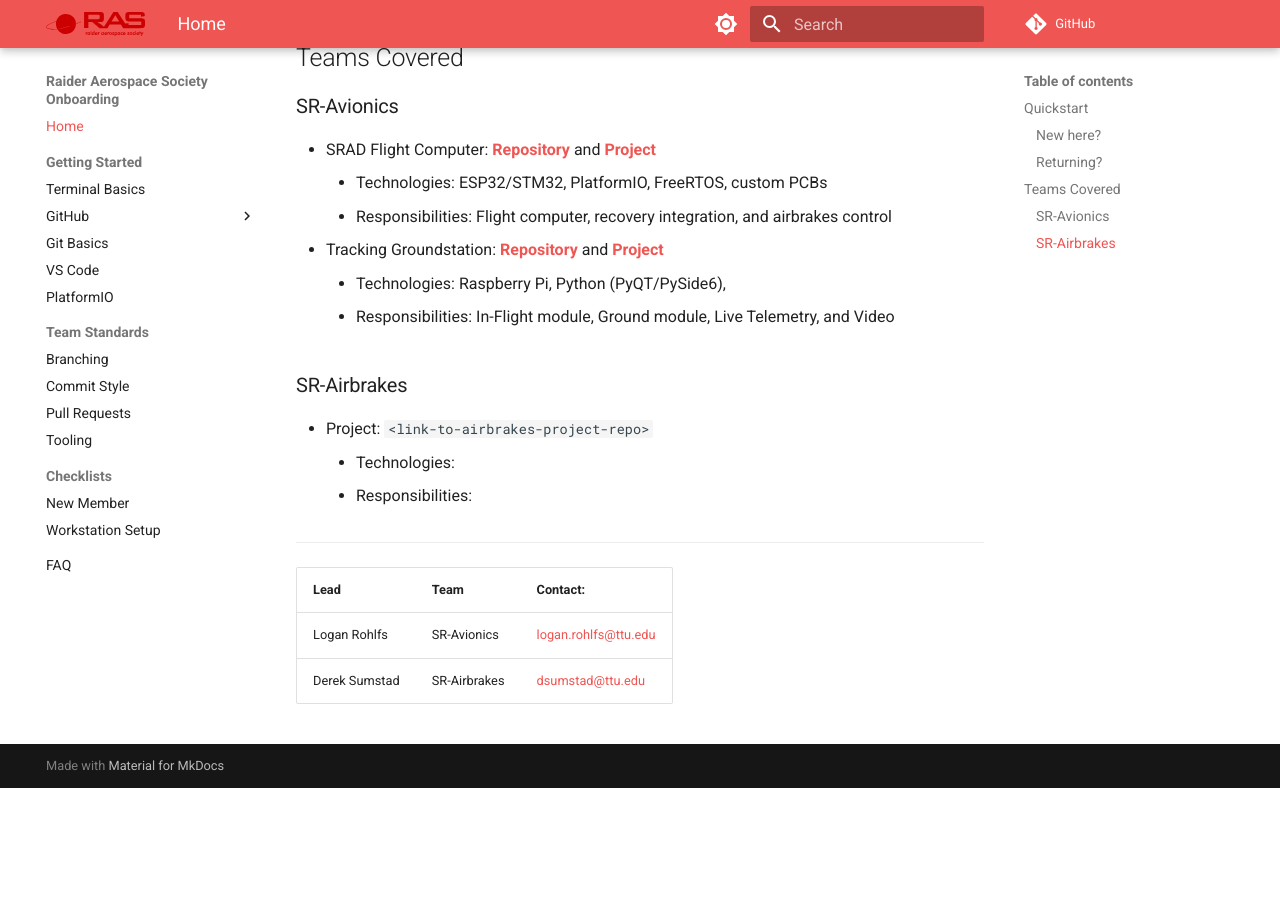
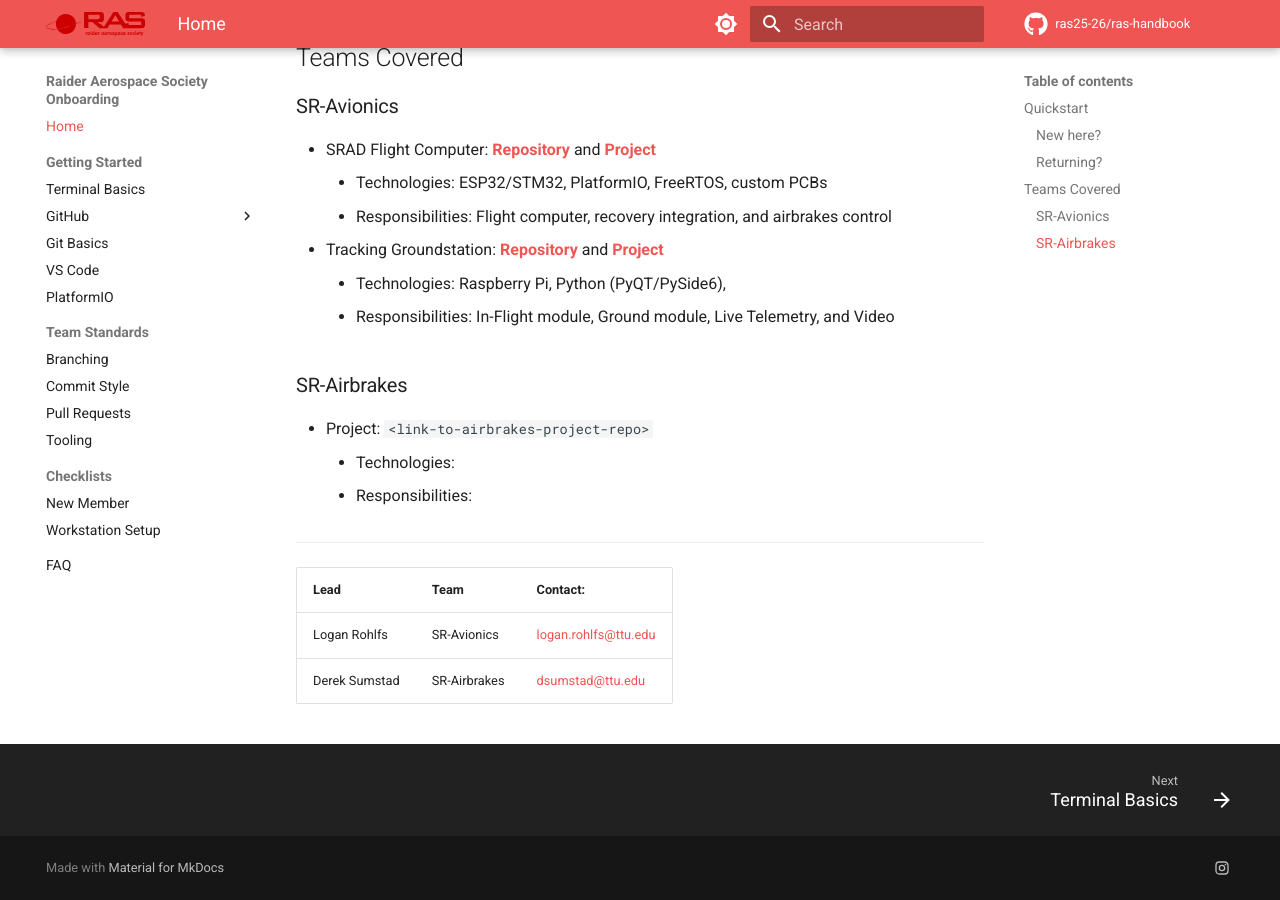
Before and after one commit to RaiderAerospaceSociety25-26/ras-handbook, an MkDocs documentation site: the page built from docs/index.md, in a window 1280 px wide and 900 px high, scrolled down 919 px. Built offline with MkDocs 1.6.1 and Material for MkDocs 9.7.7, drawn with Linux system fonts in a browser that asks for light colours; plug-ins that fetch from the network failed and are left out; comment, search, counter and statistics services are not loaded; before the commit the page ends 1707 px from its top, so only the background shows below that.

Commit message:
chore: configures mkdocs

```diff
--- a/mkdocs.yml
+++ b/mkdocs.yml
@@ -2,18 +2,24 @@ site_name: Raider Aerospace Society Onboarding
 site_description: Quickstart guides for joining one of our teams
 site_url: https://raideraerospacesociety25-26.github.io/ras-handbook/
 repo_url: https://github.com/RaiderAerospaceSociety25-26/ras-handbook
+repo_name: ras25-26/ras-handbook
 
 theme:
     name: material
     favicon: assets/favicon.ico
+    icon:
+        repo: fontawesome/brands/github
     logo: assets/ras-logo.svg
     features:
         - navigation.sections
         - navigation.top
+        - navigation.footer
         - content.code.copy
         - content.tabs.link
         - search.suggest
         - search.highlight
+        - header.autohide
+        - announce.dismiss
     palette:
         - scheme: default
           primary: red
@@ -25,7 +31,7 @@ theme:
           primary: red
           accent: deep-orange
           toggle:
-              icon: material/brightness-4
+              icon: material/brightness-2
               name: Switch to light mode
 
 nav:
@@ -57,10 +63,19 @@ markdown_extensions:
     - pymdownx.tabbed
     - pymdownx.emoji
 
+extra:
+    social:
+        - icon: material/instagram
+          link: https://www.instagram.com/raider.aerospace/
+
 plugins:
     - search
+    - optimize
     - git-revision-date-localized:
           type: timeago
+    - git-committers:
+      repository: raideraerospacesociety25-26/ras-handbook
+      branch: main
     - print-site:
           add_to_navigation: false
           print_page_title: "Onboarding (Printable)"
```
Also changed, not shown: 1 other file.
